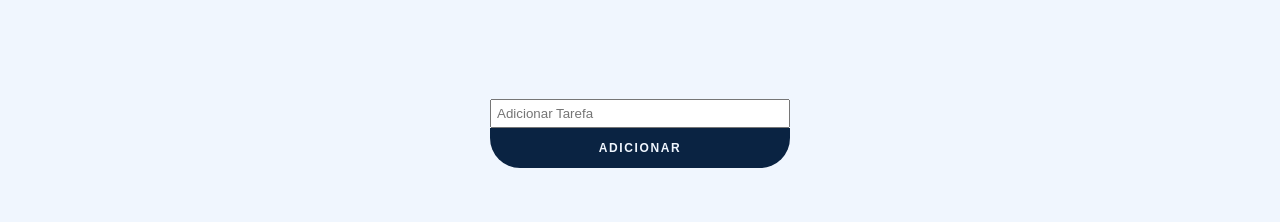
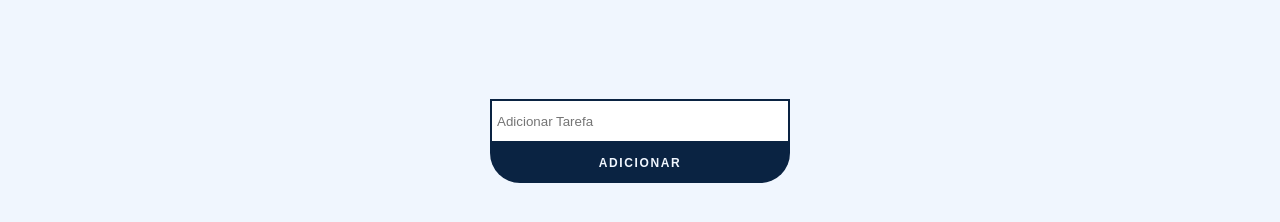
Before and after one commit to Matheu46/whatToDoToday, a plain HTML site: page index.html in a window 1280 px wide. Shown: the part 160-382 px from the top of the page. Drawn offline with Linux system fonts and the light colour scheme.

Commit message:
Update style.css

```diff
--- a/style.css
+++ b/style.css
@@ -51,8 +51,10 @@ h1{
 }
 
 #newTask {
+  height: 30px;
   margin-top: 50px;
   padding: 5px;
+  border:  #0A2342 solid 2px;
 }
 
 label{
```
